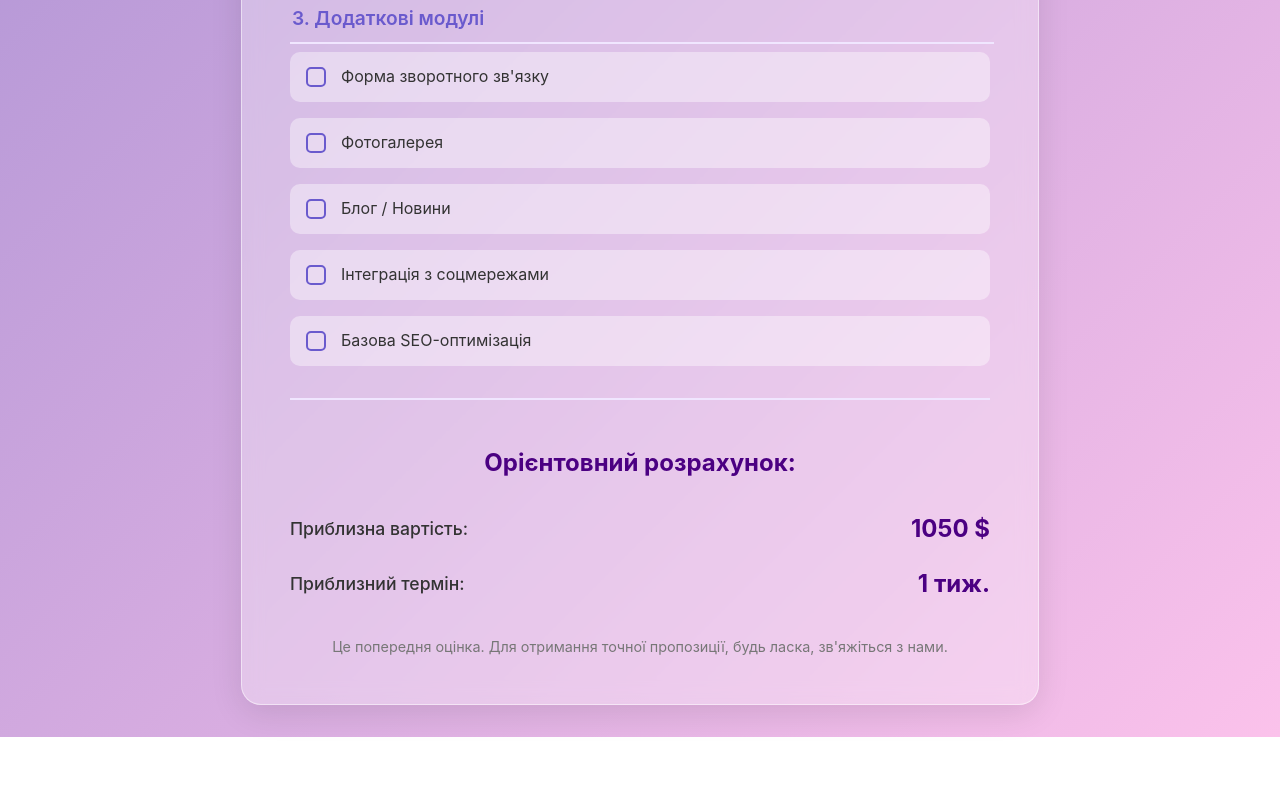
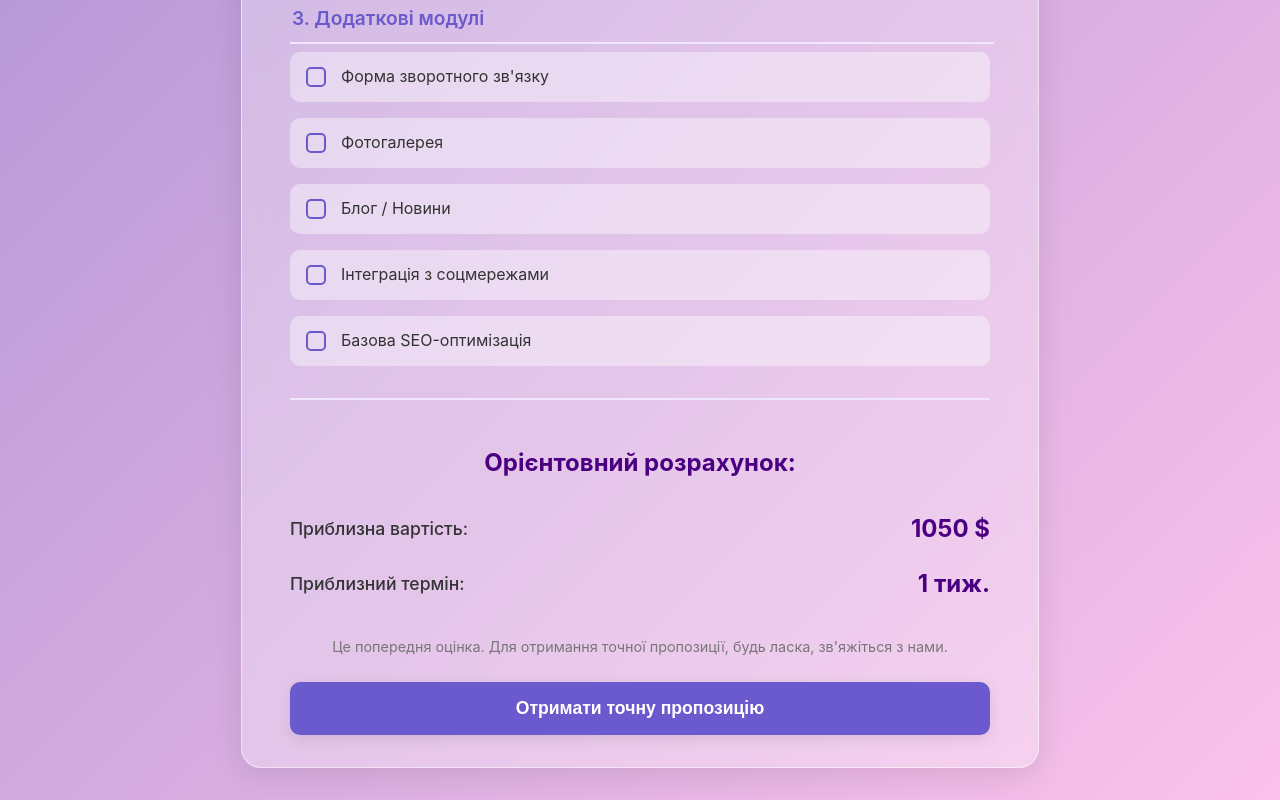
Before and after one commit to AnatoliiMikhov/it-calc, a plain HTML site: page index.html in a window 1280 px wide. Shown: the part 715-1515 px from the top of the page. Before the commit the page ends 1452 px from the top, so only its background shows below. Drawn offline with Linux system fonts and the light colour scheme.

Commit message:
feat: Add call-to-action button

```diff
--- a/css/main.css
+++ b/css/main.css
@@ -189,3 +189,30 @@ input[type="checkbox"]:checked::after {
         font-size: 1.5rem;
     }
 }
+
+/* --- Стилі для кнопки заклику до дії (CTA) --- */
+.cta-button {
+    display: block;
+    width: 100%;
+    padding: 1rem;
+    margin-top: 1.5rem;
+    font-size: 1.1rem;
+    font-weight: 700;
+    color: white;
+    background-color: var(--primary-color);
+    border: none;
+    border-radius: 10px;
+    cursor: pointer;
+    text-align: center;
+    transition: background-color 0.3s ease, transform 0.2s ease;
+    box-shadow: 0 4px 15px rgba(0, 0, 0, 0.1);
+}
+
+.cta-button:hover {
+    background-color: var(--highlight-color);
+}
+
+.cta-button:active {
+    transform: translateY(2px);
+    box-shadow: 0 2px 10px rgba(0, 0, 0, 0.1);
+}
--- a/index.html
+++ b/index.html
@@ -85,6 +85,7 @@
                 <span id="total-timeline" class="highlight">0 тижнів</span>
             </div>
             <p class="disclaimer">Це попередня оцінка. Для отримання точної пропозиції, будь ласка, зв'яжіться з нами.</p>
+            <button type="button" id="order-btn" class="cta-button">Отримати точну пропозицію</button>
         </section>
 
     </main>
```
